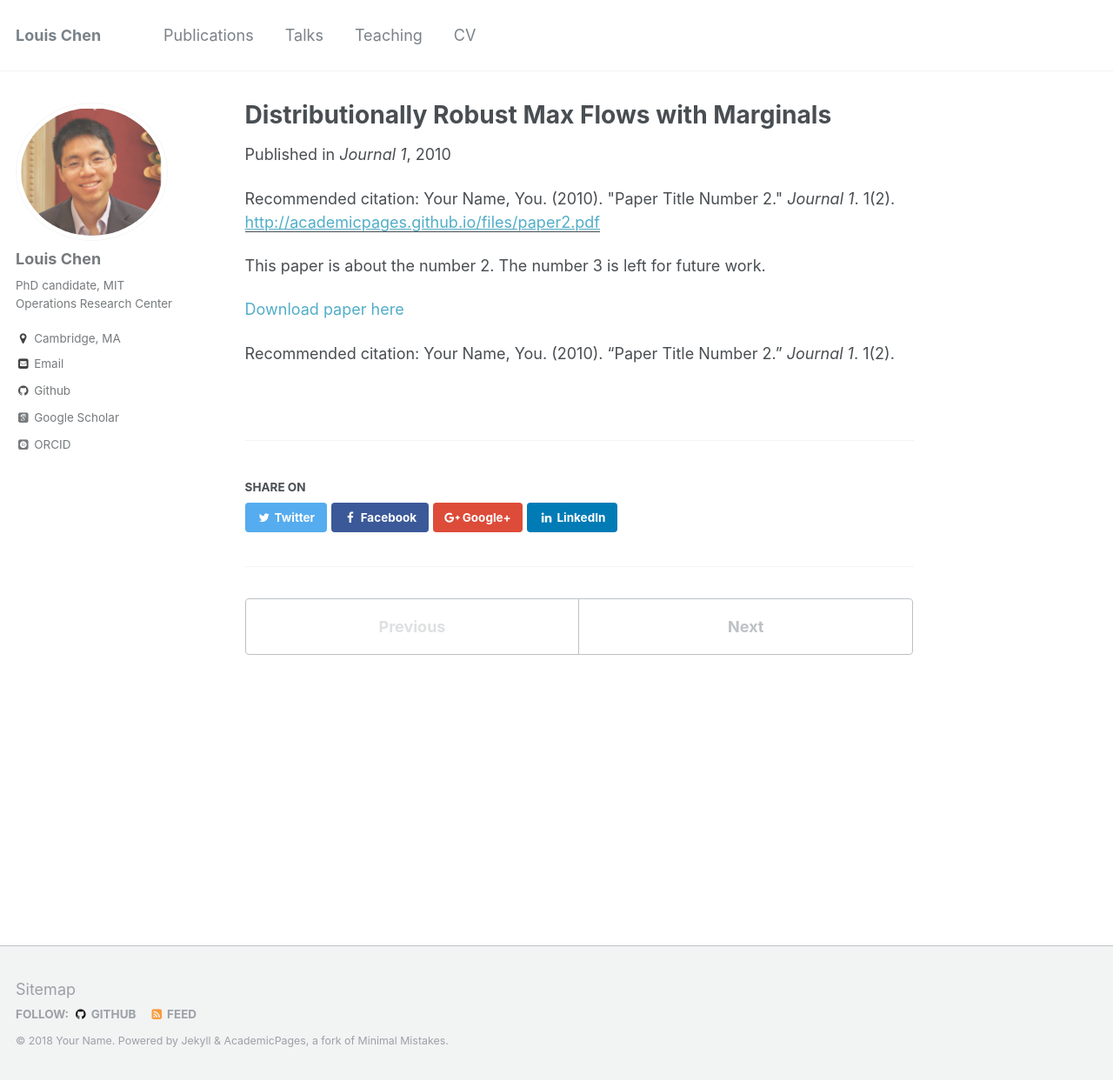
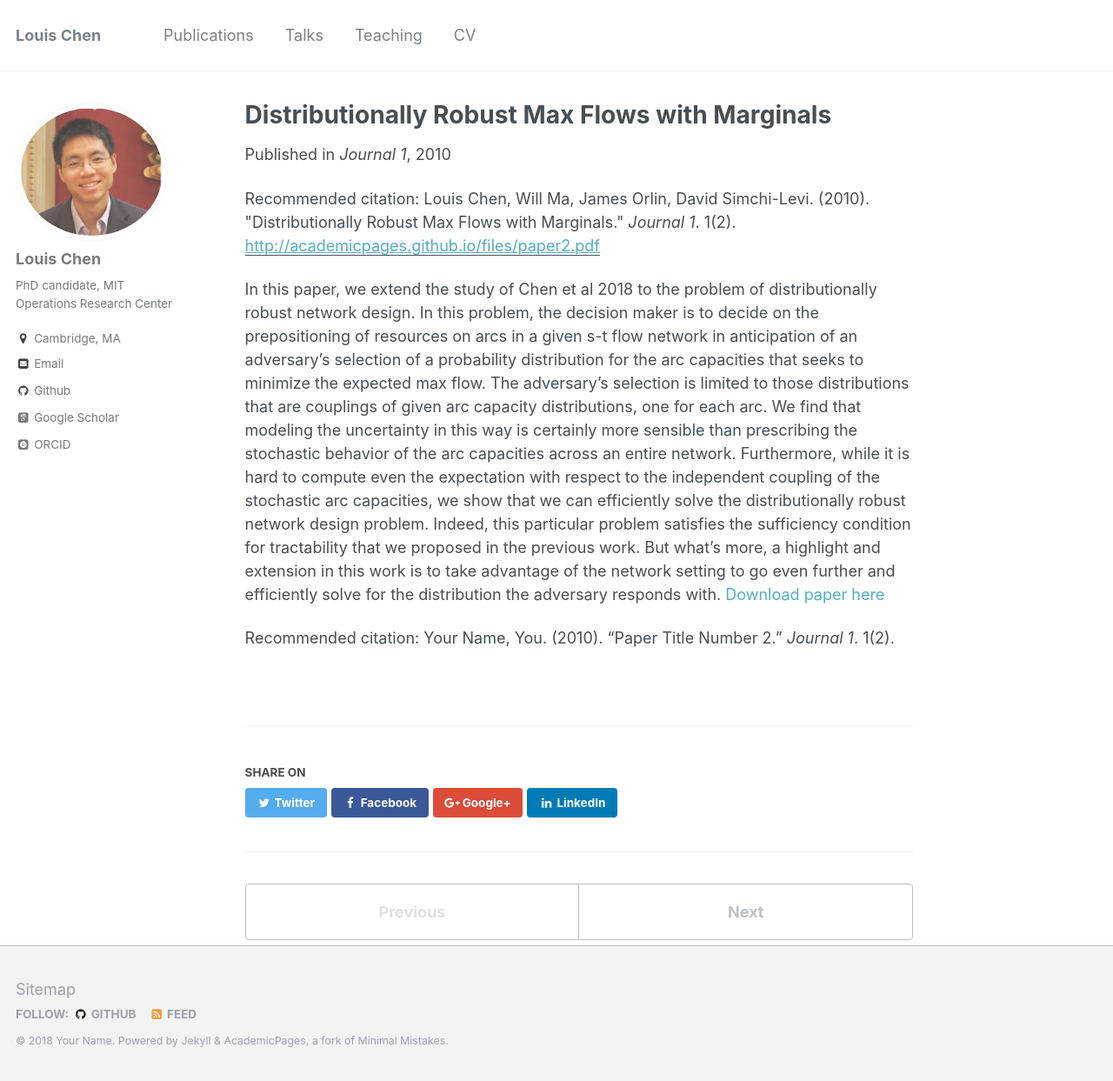
Before and after one commit to LouisLChen/LouisLChen.github.io, a Jekyll site: the page built from _publications/2010-10-01-paper-title-number-2.md, in a window 1280 px wide and 1243 px high. Shown: the whole window at 87% size. Built offline with Jekyll 4.4.1, drawn with Linux system fonts in a browser that asks for light colours; some web fonts are replaced.

Commit message:
Update 2010-10-01-paper-title-number-2.md

```diff
--- a/_publications/2010-10-01-paper-title-number-2.md
+++ b/_publications/2010-10-01-paper-title-number-2.md
@@ -7,10 +7,9 @@ excerpt: 'Consider an s-t flow network in which the arc capacities are distribut
 date: 2010-10-01
 venue: 'Journal 1'
 paperurl: 'http://academicpages.github.io/files/paper2.pdf'
-citation: 'Your Name, You. (2010). &quot;Paper Title Number 2.&quot; <i>Journal 1</i>. 1(2).'
+citation: 'Louis Chen, Will Ma, James Orlin, David Simchi-Levi. (2010). &quot;Distributionally Robust Max Flows with Marginals.&quot; <i>Journal 1</i>. 1(2).'
 ---
-This paper is about the number 2. The number 3 is left for future work.
-
+In this paper, we extend the study of Chen et al 2018 to the problem of distributionally robust network design. In this problem, the decision maker is to decide on the prepositioning of resources on arcs in a given s-t flow network in anticipation of an adversary's selection of a probability distribution for the arc capacities that seeks to minimize the expected max flow. The adversary's selection is limited to those distributions that are couplings of given arc capacity distributions, one for each arc. We find that modeling the uncertainty in this way is certainly more sensible than prescribing the stochastic behavior of the arc capacities across an entire network. Furthermore, while it is hard to compute even the expectation with respect to the independent coupling of the stochastic arc capacities, we show that we can efficiently solve the distributionally robust network design problem. Indeed, this particular problem satisfies the sufficiency condition for tractability that we proposed in the previous work. But what's more, a highlight and extension in this work is to take advantage of the network setting to go even further and efficiently solve for the distribution the adversary responds with.
 [Download paper here](http://academicpages.github.io/files/paper2.pdf)
 
 Recommended citation: Your Name, You. (2010). "Paper Title Number 2." <i>Journal 1</i>. 1(2).
```
